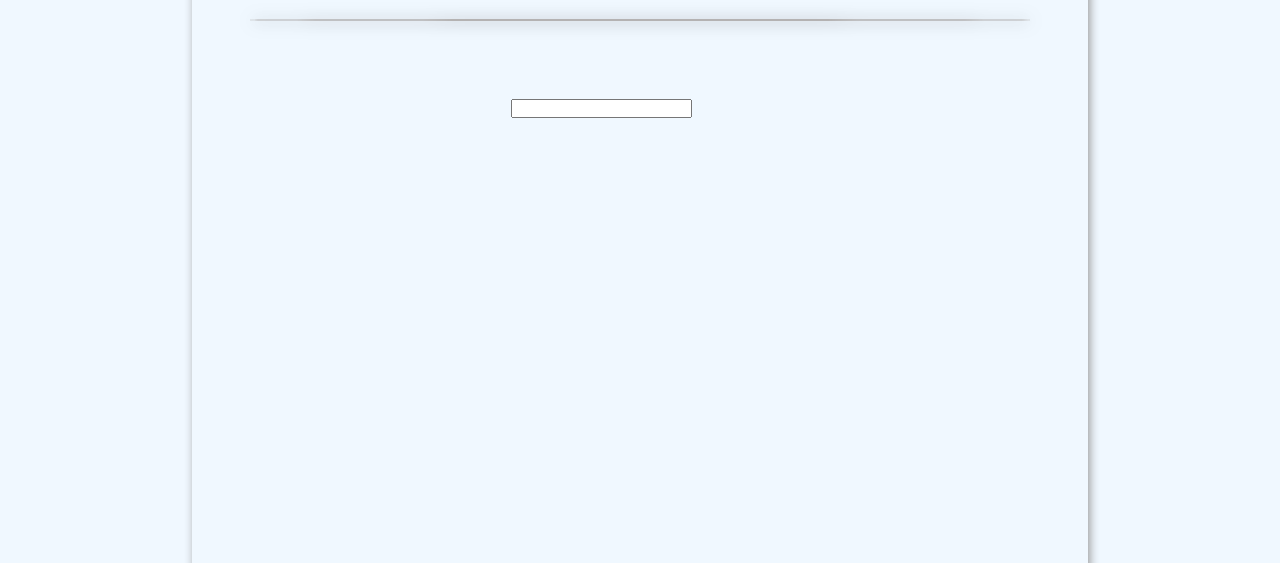
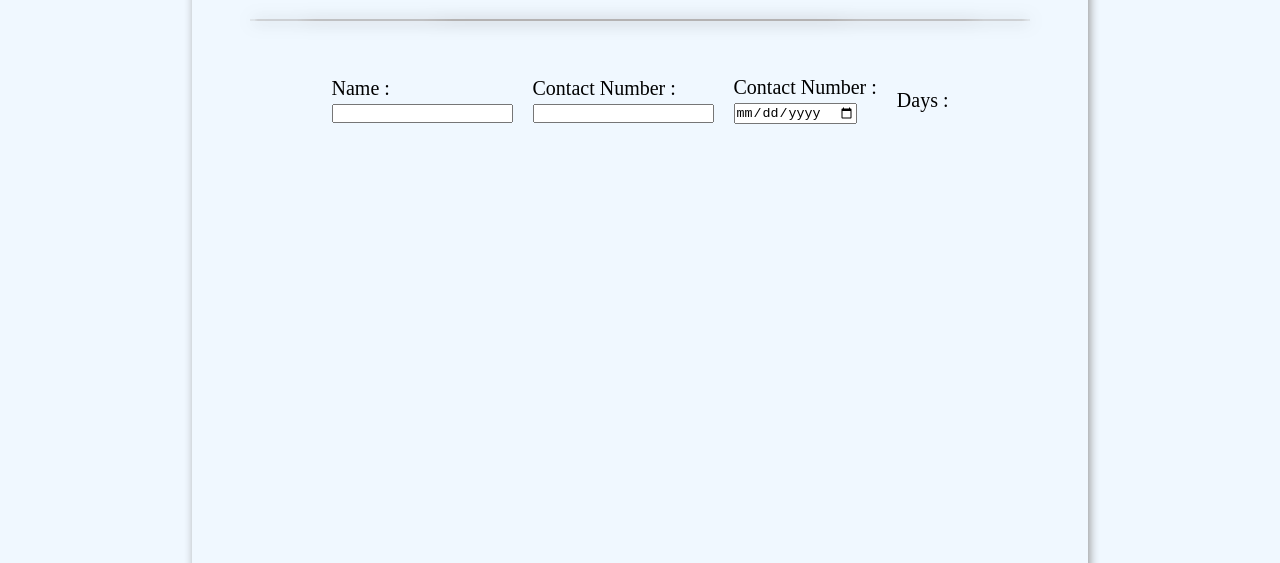
Before and after one commit to Rick8509/DogShelter_entry, a plain HTML site: page index.html in a window 1280 px wide. Both pictures are taken after a click on the button "New". Shown: the part 237-800 px from the top of the page. Drawn offline with Linux system fonts and the light colour scheme.

Commit message:
committed

```diff
--- a/index.html
+++ b/index.html
@@ -134,18 +134,23 @@
       }
       #listcontainer {
         height: 100%;
-        width: 85%;
+        width: 100%;
         display: flex;
         flex-direction: column;
         overflow-x: hidden;
         overflow-y: auto;
       }
       .entries {
-        width: 90%;
-        height: 12vh;
+        width: 100%;
+        padding: 15px 0px 15px 0px;
         display: flex;
         justify-content: center;
         align-items: center;
+        gap: 20px;
+      }
+
+      .formdivs {
+        font-size: 20px;
       }
       #submit {
         padding: 10px 30px 10px 30px;
--- a/script.js
+++ b/script.js
@@ -8,7 +8,47 @@ document.body.onload = () => {
 document.getElementById("createnode").onclick = () => {
   var newDiv = document.createElement("div");
   newDiv.classList.add("entries");
-  var inputtext = document.createElement("input");
-  newDiv.appendChild(inputtext);
+
+  var div1 = document.createElement("div");
+  var div2 = document.createElement("div");
+  var div3 = document.createElement("div");
+  var div4 = document.createElement("div");
+
+  div1.classList.add("formdivs");
+  div2.classList.add("formdivs");
+  div3.classList.add("formdivs");
+  div4.classList.add("formdivs");
+
+  var p1 = document.createElement("p");
+  p1.innerHTML = "Name :";
+  var inputtext1 = document.createElement("input");
+  inputtext1.setAttribute("type", "text");
+  div1.appendChild(p1);
+  div1.appendChild(inputtext1);
+
+  var p2 = document.createElement("p");
+  p2.innerHTML = "Contact Number :";
+  var inputtext2 = document.createElement("input");
+  inputtext2.setAttribute("type", "number");
+  div2.appendChild(p2);
+  div2.appendChild(inputtext2);
+
+  var p3 = document.createElement("p");
+  p3.innerHTML = "Contact Number :";
+  var inputdate = document.createElement("input");
+  inputdate.setAttribute("type", "date");
+  div3.appendChild(p3);
+  div3.appendChild(inputdate);
+
+  var p4 = document.createElement("p");
+  p4.innerHTML = "Days :";
+  var showday = document.createElement("div");
+  div4.appendChild(p4);
+  div4.appendChild(showday);
+
+  newDiv.appendChild(div1);
+  newDiv.appendChild(div2);
+  newDiv.appendChild(div3);
+  newDiv.appendChild(div4);
   document.getElementById("listcontainer").appendChild(newDiv);
 };
```
